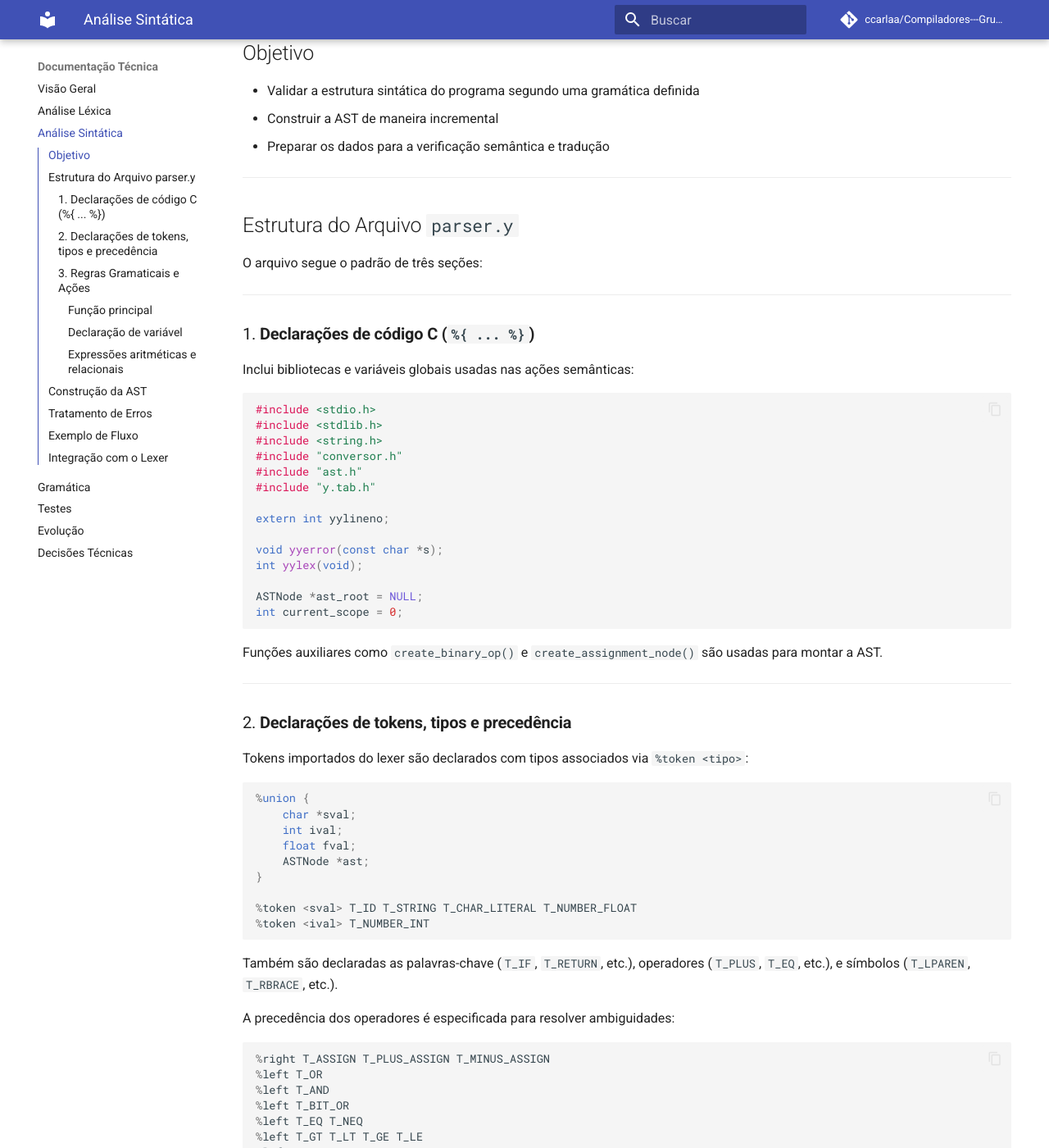
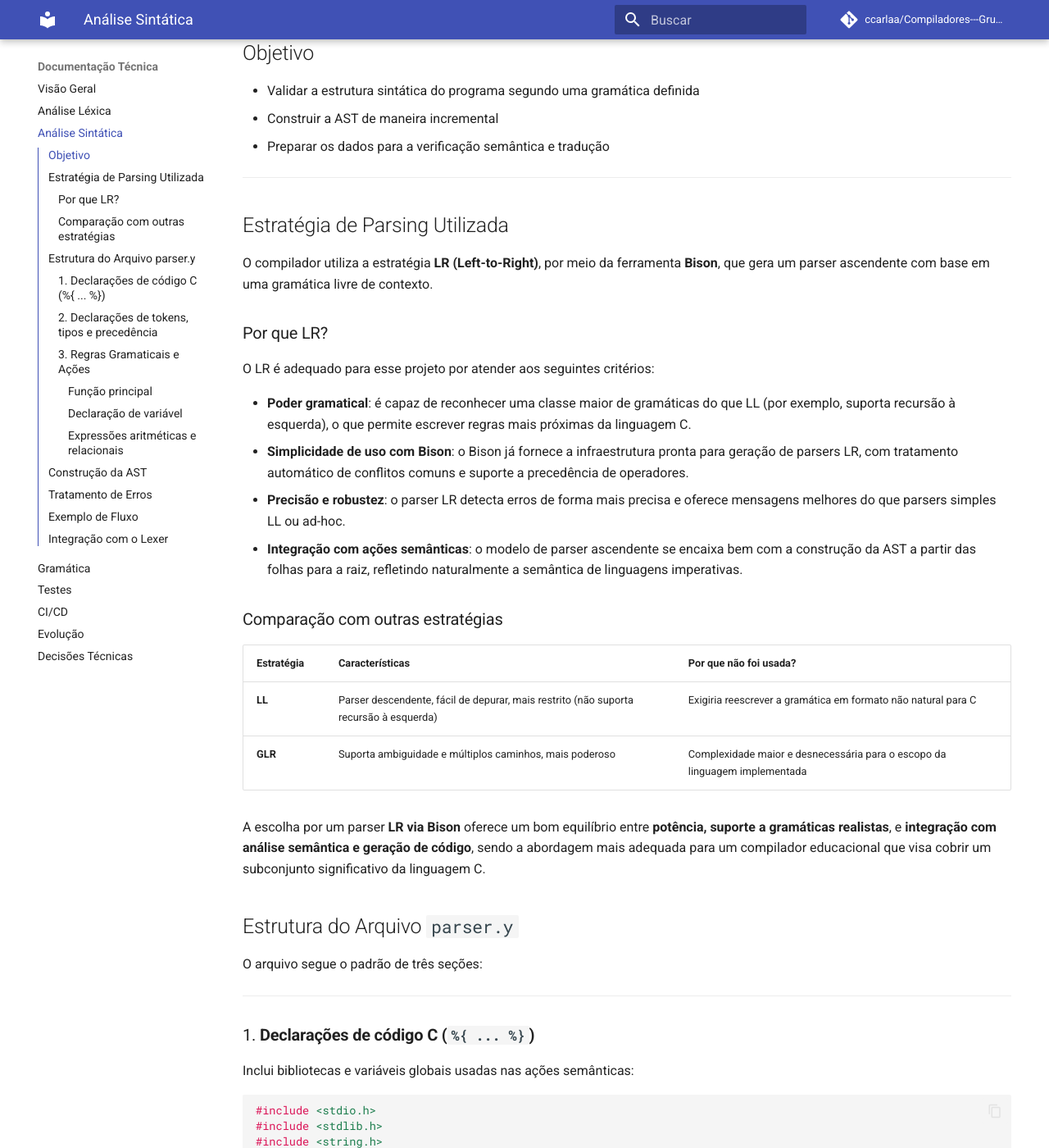
Before and after one commit to ccarlaa/Compiladores---Grupo-5, an MkDocs documentation site: the page built from docs/documentacao-tecnica/analise-sintatica.md, in a window 1280 px wide and 1400 px high, scrolled down 323 px. Shown: the whole window at 82% size. Built offline with MkDocs 1.6.1 and Material for MkDocs 9.7.7, drawn with Linux system fonts in a browser that asks for light colours; comment, search, counter and statistics services are not loaded.

Commit message:
docs: ci/cd

```diff
--- a/docs/documentacao-tecnica/analise-sintatica.md
+++ b/docs/documentacao-tecnica/analise-sintatica.md
@@ -11,6 +11,28 @@ Esta seção documenta a implementação do analisador sintático definido no ar
 - Preparar os dados para a verificação semântica e tradução
 
 ---
+
+## Estratégia de Parsing Utilizada
+
+O compilador utiliza a estratégia **LR (Left-to-Right)**, por meio da ferramenta **Bison**, que gera um parser ascendente com base em uma gramática livre de contexto.
+
+### Por que LR?
+
+O LR é adequado para esse projeto por atender aos seguintes critérios:
+
+- **Poder gramatical**: é capaz de reconhecer uma classe maior de gramáticas do que LL (por exemplo, suporta recursão à esquerda), o que permite escrever regras mais próximas da linguagem C.
+- **Simplicidade de uso com Bison**: o Bison já fornece a infraestrutura pronta para geração de parsers LR, com tratamento automático de conflitos comuns e suporte a precedência de operadores.
+- **Precisão e robustez**: o parser LR detecta erros de forma mais precisa e oferece mensagens melhores do que parsers simples LL ou ad-hoc.
+- **Integração com ações semânticas**: o modelo de parser ascendente se encaixa bem com a construção da AST a partir das folhas para a raiz, refletindo naturalmente a semântica de linguagens imperativas.
+
+### Comparação com outras estratégias
+
+| Estratégia | Características | Por que não foi usada? |
+|-----------|------------------|-------------------------|
+| **LL**    | Parser descendente, fácil de depurar, mais restrito (não suporta recursão à esquerda) | Exigiria reescrever a gramática em formato não natural para C |
+| **GLR**   | Suporta ambiguidade e múltiplos caminhos, mais poderoso | Complexidade maior e desnecessária para o escopo da linguagem implementada |
+
+A escolha por um parser **LR via Bison** oferece um bom equilíbrio entre **potência, suporte a gramáticas realistas**, e **integração com análise semântica e geração de código**, sendo a abordagem mais adequada para um compilador educacional que visa cobrir um subconjunto significativo da linguagem C.
 
 ## Estrutura do Arquivo `parser.y`
 
@@ -200,3 +222,5 @@ programa
 ## Integração com o Lexer
 
 O parser recebe tokens por meio da função `yylex()`, que é automaticamente invocada. Cada token enviado pelo lexer deve estar declarado no parser com `%token`, com os mesmos nomes e tipos.
+
+---
--- a/mkdocs.yml
+++ b/mkdocs.yml
@@ -43,6 +43,7 @@ nav:
       - Análise Sintática: documentacao-tecnica/analise-sintatica.md
       - Gramática: documentacao-tecnica/gramatica.md
       - Testes: documentacao-tecnica/testes.md
+      - CI/CD: documentacao-tecnica/ci-cd.md
       - Evolução: documentacao-tecnica/evolucao.md
       - Decisões Técnicas: documentacao-tecnica/decisoes-tecnicas.md
   - Contribuição: contribuicao.md
```
Also changed, not shown: docs/documentacao-tecnica/ci-cd.md (added, +113 -0 lines), docs/documentacao-tecnica/testes.md (+0 -42 lines), docs/assets/images/cd-docs.png (added), docs/assets/images/ci-geral.png (added), docs/assets/images/ci-tests.png (added).
